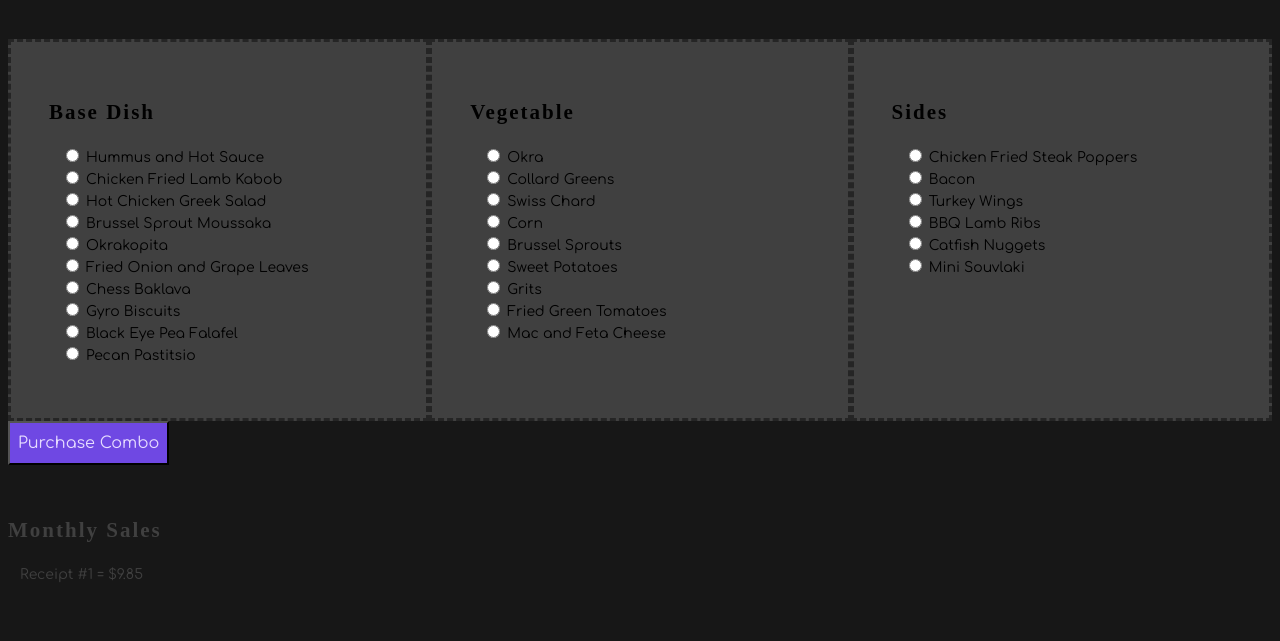
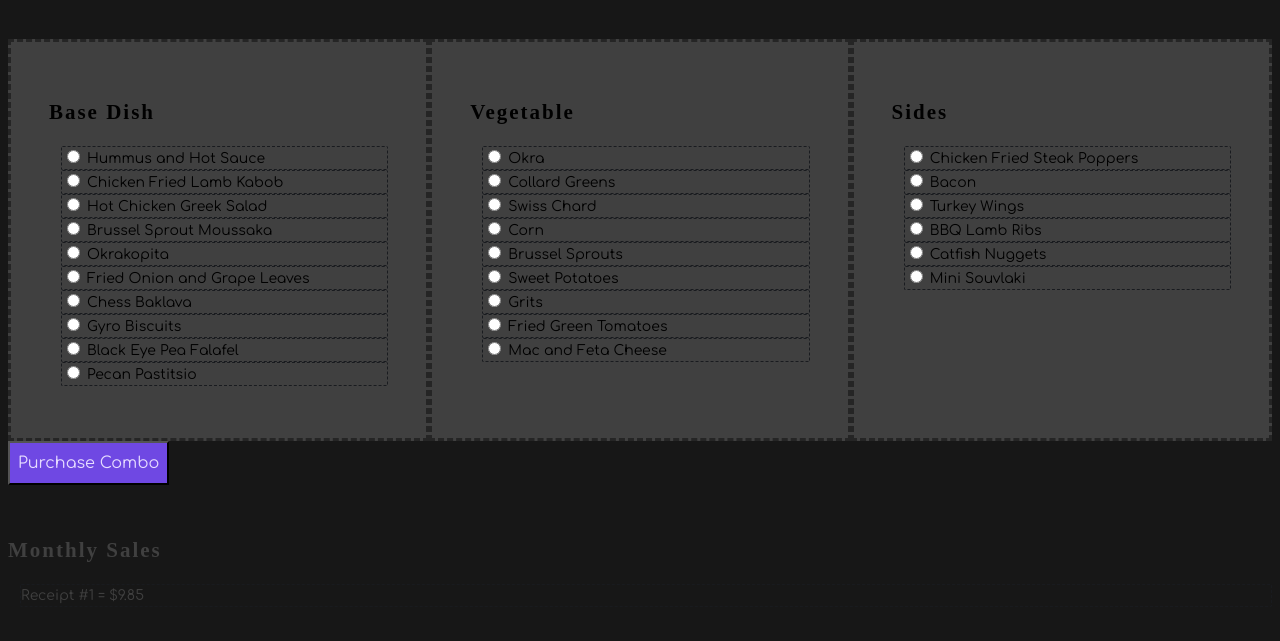
Before and after one commit to rjdny/B5-Test, a website with bundled scripts: page index.html in a window 1280 px wide. Shown: the part 75-716 px from the top of the page. Built offline with nearby package versions, Linux system fonts and the light colour scheme; files whose address does not match are found by name; a web font is replaced by a local one.

Commit message:
Update main.css

```diff
--- a/styles/main.css
+++ b/styles/main.css
@@ -40,6 +40,11 @@ ul {
     justify-content: space-between;
 }
 
+li{
+    border-radius: 0.1rem;
+    border: 1px dashed #191b1f;
+}
+
 #options {
     background-color: #404040;
     color: black;
```
